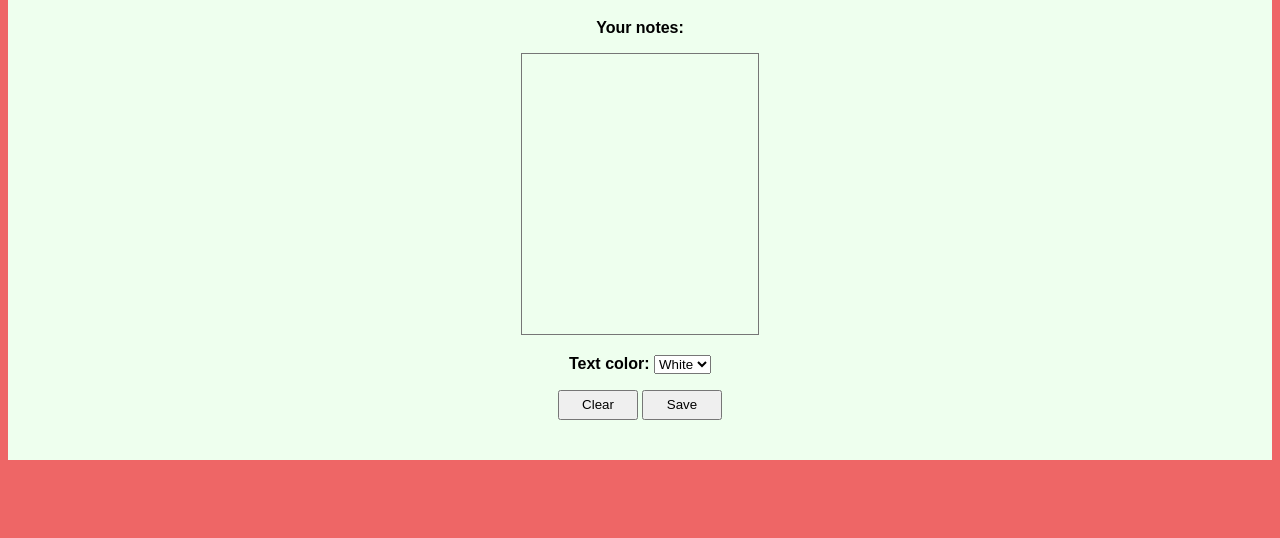
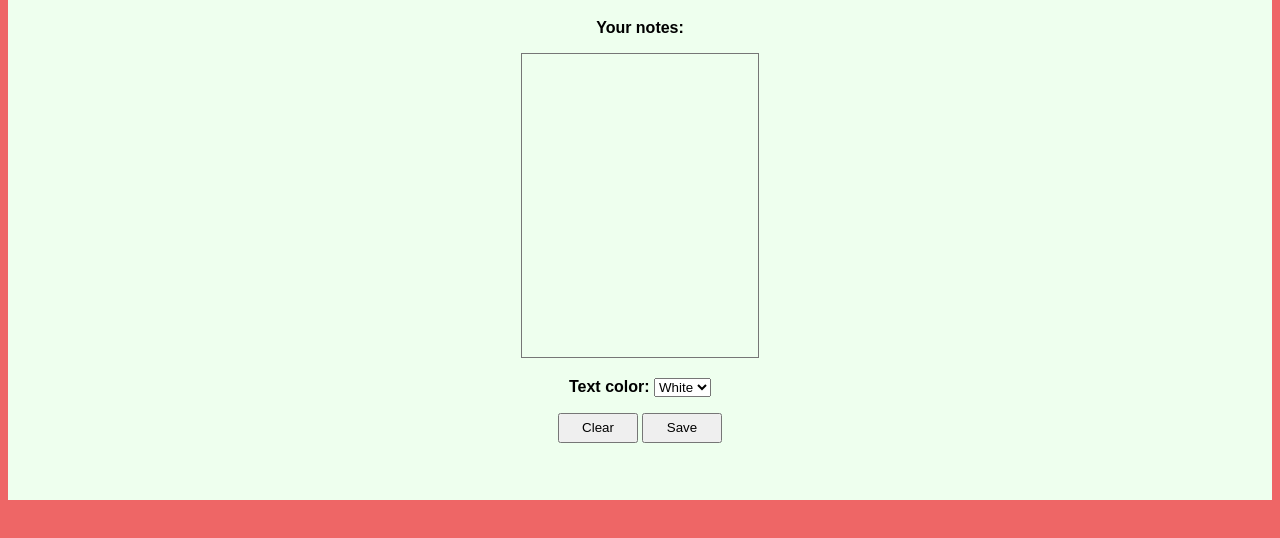
Before and after one commit to myzo/pebble_notes_app, a plain HTML site: page index.html in a window 1280 px wide. Shown: the part 72-610 px from the top of the page. Drawn offline with Linux system fonts and the light colour scheme.

Commit message:
Changed some sizes

```diff
--- a/index.html
+++ b/index.html
@@ -12,7 +12,7 @@
   	  }
 
   	  #content {
-  	  	height: 520px;
+  	  	height: 560px;
   	  	padding: 2px;
   	  	background-color: #eeffee;
   	  }
@@ -42,7 +42,7 @@
       <p class="label">Your notes:</p>
 
 	  <form>
-	    <textarea id="notes" cols="18" rows="12"></textarea>
+	    <textarea id="notes" cols="18" rows="13"></textarea>
 	  </form>
 
 	  <p class="label">
```
